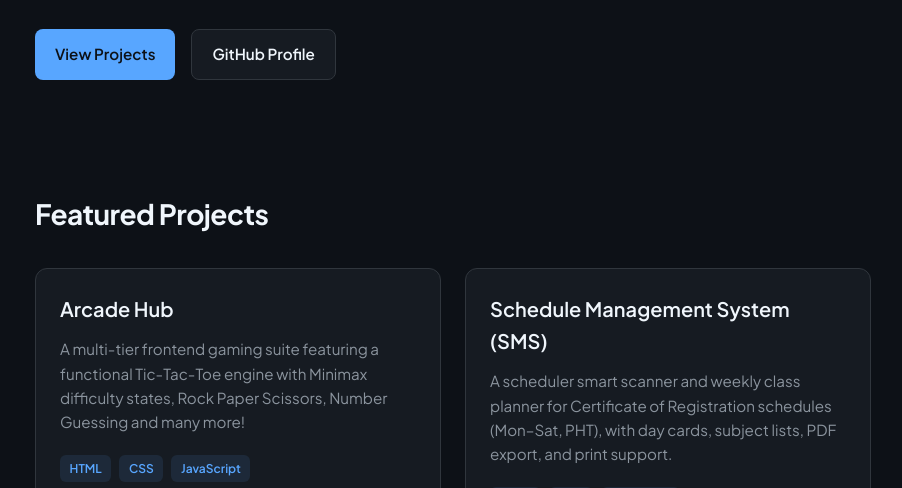
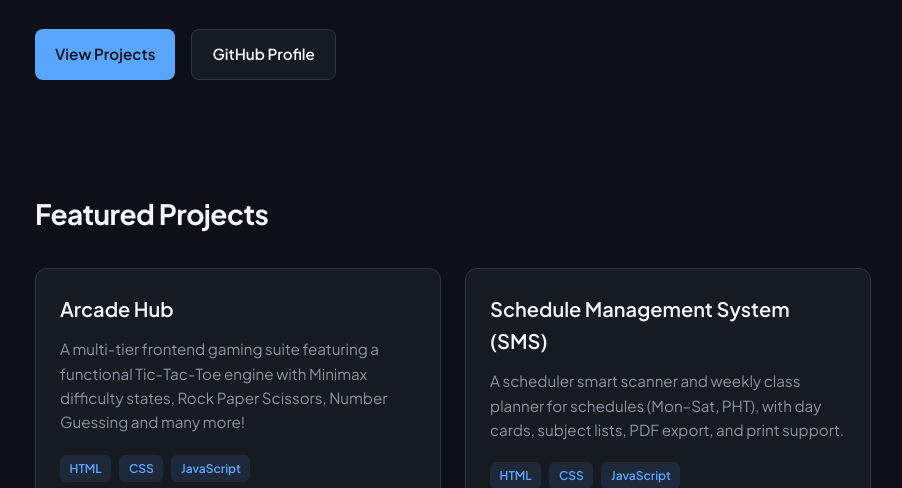
Before and after one commit to ejaylimpangog44-bit/Portfolio, a plain HTML site: page index.html in a window 1280 px wide. Shown: the part 312-800 px from the top of the page, without its empty margins (187-1089 px from the left). Drawn offline with Linux system fonts and the light colour scheme.

Commit message:
Revise project details in index.html
Updated project description and added live URL.

```diff
--- a/index.html
+++ b/index.html
@@ -595,7 +595,7 @@
             title: "Schedule Management System (SMS)",
 
             description:
-                "A scheduler smart scanner and weekly class planner for Certificate of Registration schedules (Mon–Sat, PHT), with day cards, subject lists, PDF export, and print support.",
+                "A scheduler smart scanner and weekly class planner for schedules (Mon–Sat, PHT), with day cards, subject lists, PDF export, and print support.",
 
             techStack: [
                 "HTML",
@@ -603,7 +603,7 @@
                 "JavaScript"
             ],
 
-            liveUrl: "",
+            liveUrl: "https://smartschedulerappv1.vercel.app/",
             repoUrl:
                 "https://github.com/ejaylimpangog44-bit/SMS"
         }
```
